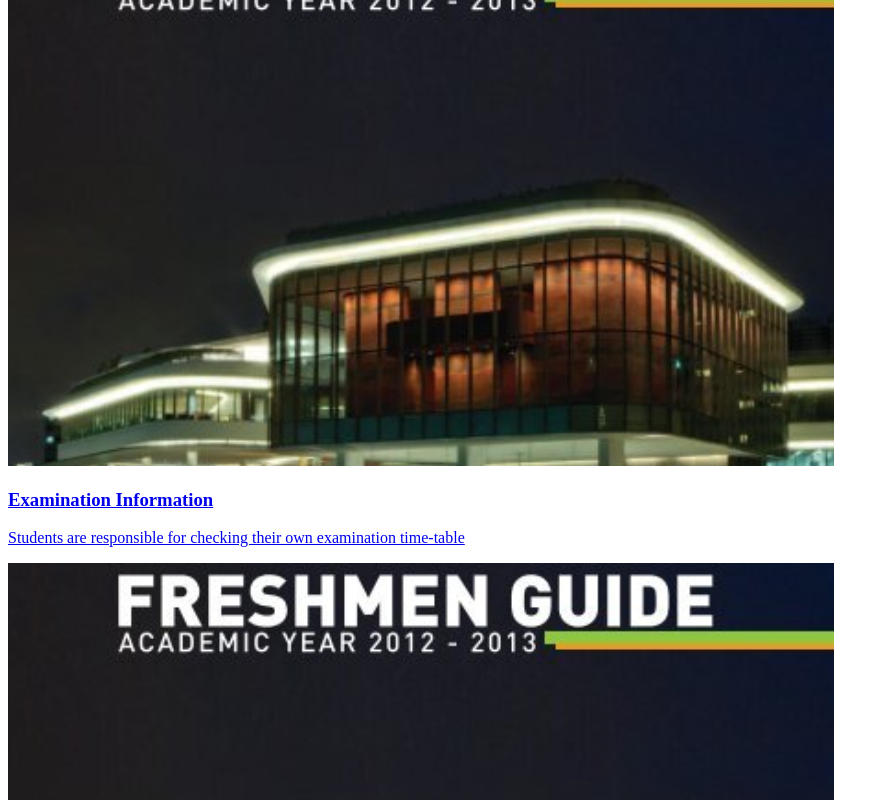
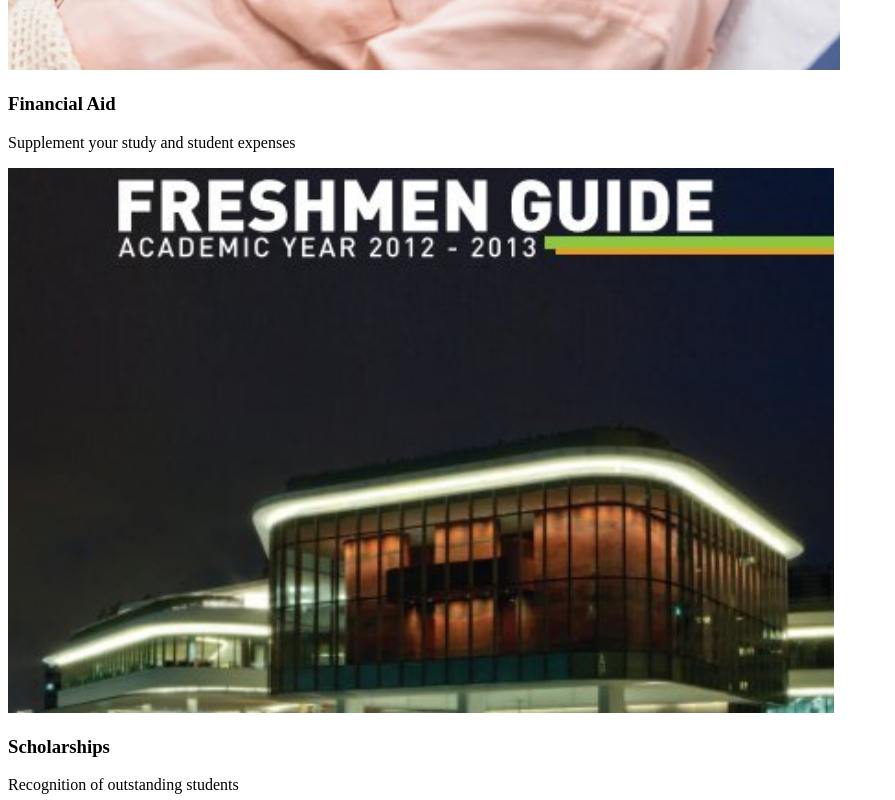
Before and after one commit to brianstm/nussu-website, a Next.js app: page /Resources in a window 1280 px wide. Shown: the part 1680-2480 px from the top of the page, without its empty margins (0-895 px from the left). Built offline with nearby package versions, Linux system fonts and the light colour scheme.

Commit message:
Add financial services

```diff
--- /dev/null
+++ b/src/components/ui/FinancialMatters.tsx
@@ -0,0 +1,111 @@
+"use client";
+import { useState } from "react";
+
+interface FinancialCardData {
+    image: string;
+    title: string;
+    description: string;
+    link: string;
+}
+
+interface FinancialCardProps extends FinancialCardData {
+    isHovered: boolean;
+    isOppositeHovered: boolean;
+    onMouseEnter: () => void;
+    onMouseLeave: () => void;
+    hoverColor: string;
+}
+
+const FinancialCard = ({
+    image,
+    title,
+    description,
+    link,
+    isHovered,
+    isOppositeHovered,
+    onMouseEnter,
+    onMouseLeave,
+    hoverColor,
+}: FinancialCardProps) => {
+    return (
+        <div
+            className={`relative h-[303px] transition-all duration-500 overflow-hidden
+        ${isHovered ? "flex-[1.2]" : isOppositeHovered ? "flex-[0.8]" : "flex-1"}`}
+            onMouseEnter={onMouseEnter}
+            onMouseLeave={onMouseLeave}
+        >
+            <div className="absolute inset-0">
+                <img
+                    src={image}
+                    alt={title}
+                    className="w-full h-full object-cover transition-all duration-500 rounded-xl"
+                    style={{
+                        objectPosition: isHovered ? "left center" : isOppositeHovered ? "right center" : "center",
+                    }}
+                />
+                <div
+                    className={`absolute inset-0 transition-all duration-500 rounded-xl ${isHovered ? `${hoverColor}` : "bg-black/20"
+                        }`}
+                />
+            </div>
+
+            <div
+                className={`absolute bottom-0 left-0 p-6 transition-all duration-500 ${isHovered ? "translate-y-0" : "translate-y-6"
+                    }`}
+            >
+                <div className="text-white">
+                    <h3 className={`text-white text-[44px] font-medium mb-2 transition-all duration-500 ${isHovered ? "translate-y-0" : "translate-y-2"}`}>{title}</h3>
+
+                    <div
+                        className={`transition-all duration-500 ${isHovered ? "opacity-100 translate-y-0" : "opacity-0 translate-y-6"
+                            }`}
+                    >
+                        <p className="mb-3 text-manrope text-xl text-white font-light">{description}</p>
+                        <a
+                            href={link}
+                            className="flex items-center gap-2 font-medium hover:gap-3 transition-all"
+                        ></a>
+                    </div>
+                </div>
+            </div>
+        </div>
+    );
+};
+
+interface FinancialMattersProps {
+    cards: [FinancialCardData, FinancialCardData];
+}
+
+const FinancialMatters = ({ cards }: FinancialMattersProps) => {
+    const [hovered, setHovered] = useState<"left" | "right" | null>(null);
+
+    return (
+        <div className="flex flex-col items-center justify-center w-full bg-white">
+            <div className="w-full tablet:max-w-[730px] laptop:max-w-[1208px] p-8 tablet:p-0">
+                <h2 className="text-section-name text-base font-manrope pb-16 font-semibold">
+                    Financial Matters
+                </h2>
+                <div className="flex w-full h-[303px] overflow-hidden rounded-lg shadow-lg justify-between gap-2.5">
+                    <FinancialCard
+                        {...cards[0]}
+                        isHovered={hovered === "left"}
+                        isOppositeHovered={hovered === "right"}
+                        onMouseEnter={() => setHovered("left")}
+                        onMouseLeave={() => setHovered(null)}
+                        hoverColor="bg-secondary"
+                    />
+                    <FinancialCard
+                        {...cards[1]}
+                        isHovered={hovered === "right"}
+                        isOppositeHovered={hovered === "left"}
+                        onMouseEnter={() => setHovered("right")}
+                        onMouseLeave={() => setHovered(null)}
+                        hoverColor="bg-primary"
+                    />
+                </div>
+            </div>
+        </div>
+    );
+};
+
+export default FinancialMatters;
--- /dev/null
+++ b/src/data/finance.ts
@@ -0,0 +1,21 @@
+export interface FinancialCardData {
+  image: string;
+  title: string;
+  description: string;
+  link: string;
+}
+
+export const financialCards: FinancialCardData[] = [
+  {
+    image: 'images/care_unit.png',
+    title: "Financial Aid",
+    description: "Supplement your study and student expenses",
+    link: "/care-unit"
+  },
+  {
+    image: '/images/freshman_guide.png',
+    title: "Scholarships",
+    description: "Recognition of outstanding students",
+    link: "/freshman-guide"
+  }
+];
--- a/src/pages/Resources.tsx
+++ b/src/pages/Resources.tsx
@@ -9,6 +9,8 @@ import { posts } from "@/data/posts";
 import academics from "@/data/academics";
 import WellbeingResources from "@/components/ui/WellbeingResources";
 import { wellbeingResources } from "@/data/wellbeingResources";
+import FinancialMatters from "@/components/ui/FinancialMatters";
+import { financialCards } from '@/data/finance';
 
 function Resources() {
   const [showHero, setShowHero] = useState(true);
@@ -54,6 +56,11 @@ function Resources() {
               <List posts={posts} />
             </div>
             <div className="pb-[150px]">
+              <FinancialMatters
+                cards={[financialCards[0], financialCards[1]]}
+              />
+            </div>
+            <div className="pb-[150px]">
               <AcademicSection resources={academics} />
             </div>
             <div className="pb-[150px]">
```
